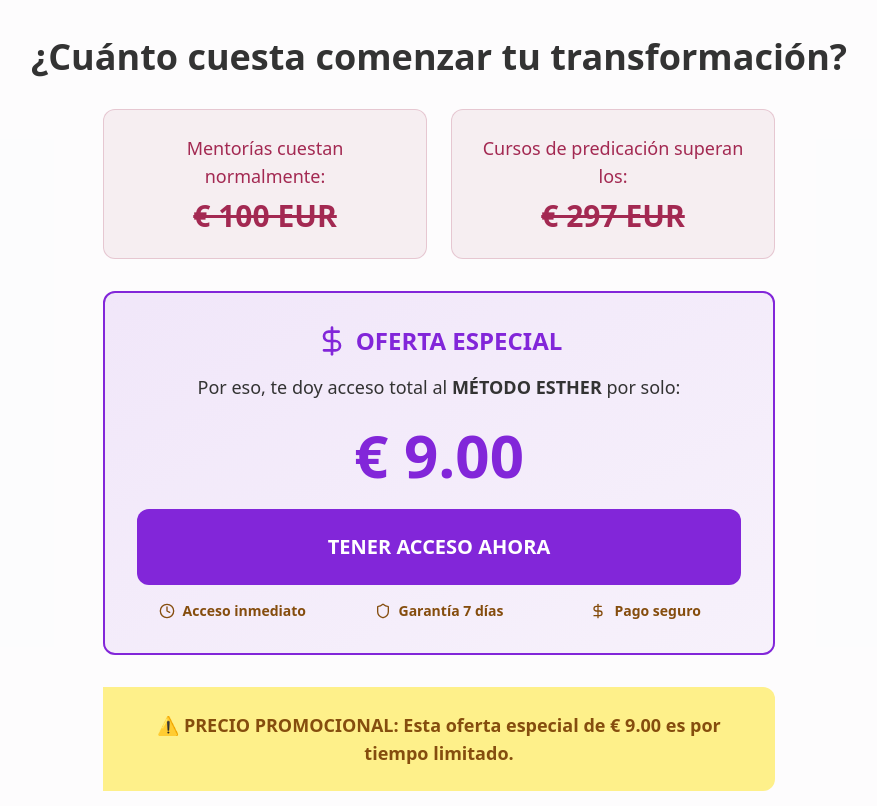
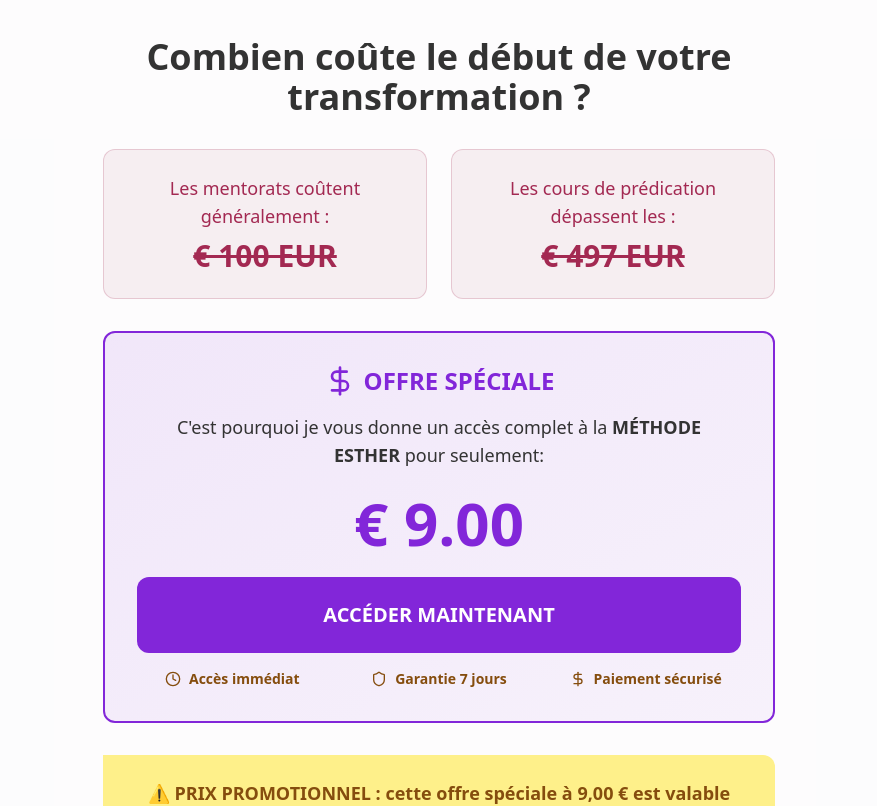
Before and after one commit to luisbr83/Metodo-Ester, a React (Vite) app: page / in a window 1280 px wide. Shown: the part 9260-10066 px from the top of the page, without its empty margins (201-1078 px from the left). Built offline with nearby package versions, Linux system fonts and the light colour scheme.

Commit message:
Update PricingSection.tsx

```diff
--- a/src/components/PricingSection.tsx
+++ b/src/components/PricingSection.tsx
@@ -7,14 +7,14 @@ const PricingSection = () => {
       <div className="container mx-auto max-w-4xl">
         <div className="text-center space-y-6 sm:space-y-8">
           <h2 className="text-2xl sm:text-2xl md:text-3xl lg:text-4xl font-bold text-foreground px-2">
-            ¿Cuánto cuesta comenzar tu transformación?
+            Combien coûte le début de votre transformation ?
           </h2>
 
           {/* Price Anchoring */}
           <div className="grid grid-cols-1 md:grid-cols-2 gap-4 sm:gap-6 max-w-2xl mx-auto mb-6 sm:mb-8">
             <div className="bg-anchor border border-anchor-foreground/20 p-4 sm:p-6 rounded-lg">
               <p className="text-sm sm:text-base lg:text-lg text-anchor-foreground mb-2">
-                Mentorías cuestan normalmente:
+                Les mentorats coûtent généralement :
               </p>
               <p className="text-2xl sm:text-3xl font-bold text-anchor-foreground line-through">
                 € 100 EUR
@@ -22,10 +22,10 @@ const PricingSection = () => {
             </div>
             <div className="bg-anchor border border-anchor-foreground/20 p-4 sm:p-6 rounded-lg">
               <p className="text-sm sm:text-base lg:text-lg text-anchor-foreground mb-2">
-                Cursos de predicación superan los:
+                Les cours de prédication dépassent les :
               </p>
               <p className="text-2xl sm:text-3xl font-bold text-anchor-foreground line-through">
-                € 297 EUR
+                € 497 EUR
               </p>
             </div>
           </div>
@@ -35,12 +35,12 @@ const PricingSection = () => {
             <div className="flex items-center justify-center mb-3 sm:mb-4">
               <DollarSign className="w-6 h-6 sm:w-8 sm:h-8 text-primary mr-2" />
               <h3 className="text-lg sm:text-xl lg:text-2xl font-bold text-primary">
-                OFERTA ESPECIAL
+                OFFRE SPÉCIALE
               </h3>
             </div>
 
             <p className="text-sm sm:text-base lg:text-lg text-foreground mb-4 sm:mb-6 px-2">
-              Por eso, te doy acceso total al <strong>MÉTODO ESTHER</strong> por solo:
+              C'est pourquoi je vous donne un accès complet à la <strong>MÉTHODE ESTHER</strong> pour seulement:
             </p>
 
             <div className="text-center mb-4 sm:mb-6">
@@ -49,26 +49,26 @@ const PricingSection = () => {
             </div>
 
             <a
-              href="https://pay.hotmart.com/Q101290557Q?off=r11836qq&checkoutMode=10"
+              href="https://pay.kiwify.com/eDRTXb4"
               target="_blank"
               rel="noopener noreferrer"
               className="inline-block w-full text-center text-base sm:text-lg lg:text-xl font-bold py-4 sm:py-6 mb-3 sm:mb-4 bg-primary text-white rounded-lg hover:bg-primary-dark transition duration-300 ease-in-out transform hover:scale-105"
             >
-              TENER ACCESO AHORA
+              ACCÉDER MAINTENANT
             </a>
 
             <div className="grid grid-cols-1 sm:grid-cols-3 gap-2 sm:gap-4 text-xs sm:text-sm text-yellow-800 font-semibold">
               <div className="flex items-center justify-center">
                 <Clock className="w-3 h-3 sm:w-4 sm:h-4 mr-1 sm:mr-2" />
-                Acceso inmediato
+                Accès immédiat
               </div>
               <div className="flex items-center justify-center">
                 <Shield className="w-3 h-3 sm:w-4 sm:h-4 mr-1 sm:mr-2" />
-                Garantía 7 días
+                 Garantie 7 jours
               </div>
               <div className="flex items-center justify-center">
                 <DollarSign className="w-3 h-3 sm:w-4 sm:h-4 mr-1 sm:mr-2" />
-                Pago seguro
+                Paiement sécurisé
               </div>
             </div>
           </div>
@@ -76,7 +76,7 @@ const PricingSection = () => {
           {/* Urgency Element */}
           <div className="bg-yellow-200 p-4 sm:p-6 rounded-r-lg max-w-2xl mx-auto mt-4">
             <p className="text-sm sm:text-base lg:text-lg font-semibold text-yellow-800 px-2">
-              ⚠️ <strong>PRECIO PROMOCIONAL:</strong> Esta oferta especial de € 9.00 es por tiempo limitado.
+              ⚠️ <strong>PRIX PROMOTIONNEL :</strong> cette offre spéciale à 9,00 € est valable pour une durée limitée.
             </p>
           </div>
         </div>
```
